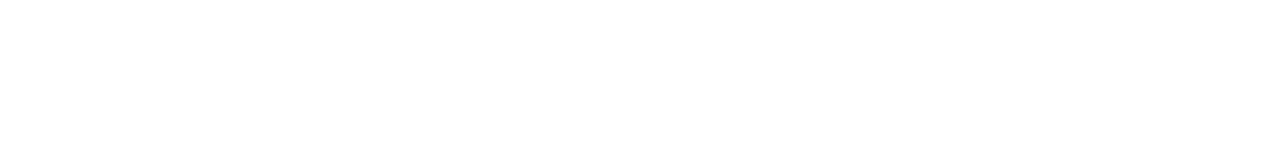
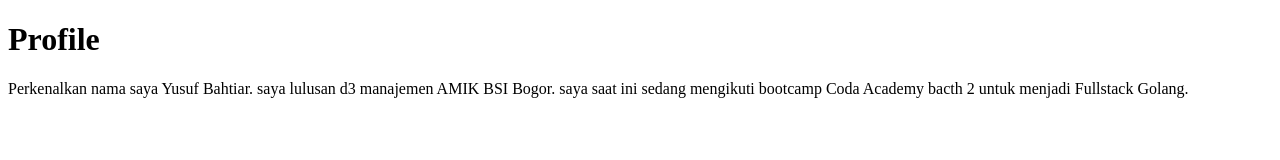
Before and after one commit to yusufbahtiarr/fgo24-css-basic, a website: page index.html in a window 1280 px wide. Drawn offline with Linux system fonts and the light colour scheme.

Commit message:
feat: add new paragraf with sbuject profile

```diff
--- a/index.html
+++ b/index.html
@@ -3,9 +3,10 @@
 <head>
     <meta charset="UTF-8">
     <meta name="viewport" content="width=device-width, initial-scale=1.0">
-    <title>Home</title>
+    <title>Yusuf Bahtiar</title>
 </head>
 <body>
-
+    <h1>Profile</h1>
+    <p>Perkenalkan nama saya Yusuf Bahtiar. saya lulusan d3 manajemen AMIK BSI Bogor. saya saat ini sedang mengikuti bootcamp Coda Academy bacth 2 untuk menjadi Fullstack Golang.</p>
 </body>
 </html>
```
